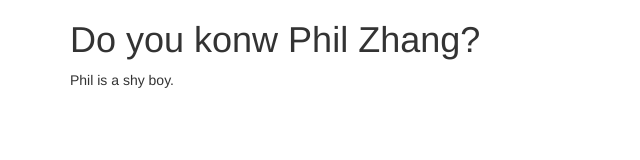
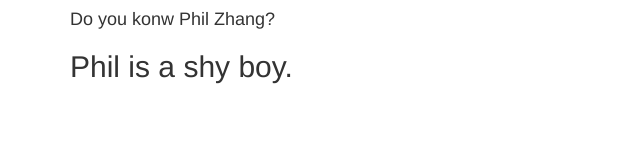
Before and after one commit to zhangrui97/philzhang.github.io, a plain HTML site: page index.html in a window 1280 px wide. Shown: the whole page, without its empty margins (0-640 px from the left). Drawn offline with nearby package versions, Linux system fonts and the light colour scheme.

Commit message:
Update text size

```diff
--- a/index.html
+++ b/index.html
@@ -10,8 +10,8 @@
     </head>
     <body>
         <div class="container">
-            <h1>Do you konw Phil Zhang?</h1>
-            <p>Phil is a shy boy.</p>
+            <h4>Do you konw Phil Zhang?</h4>
+            <h2>Phil is a shy boy.</h2>
         </div>
     </body>
 </html>
```
